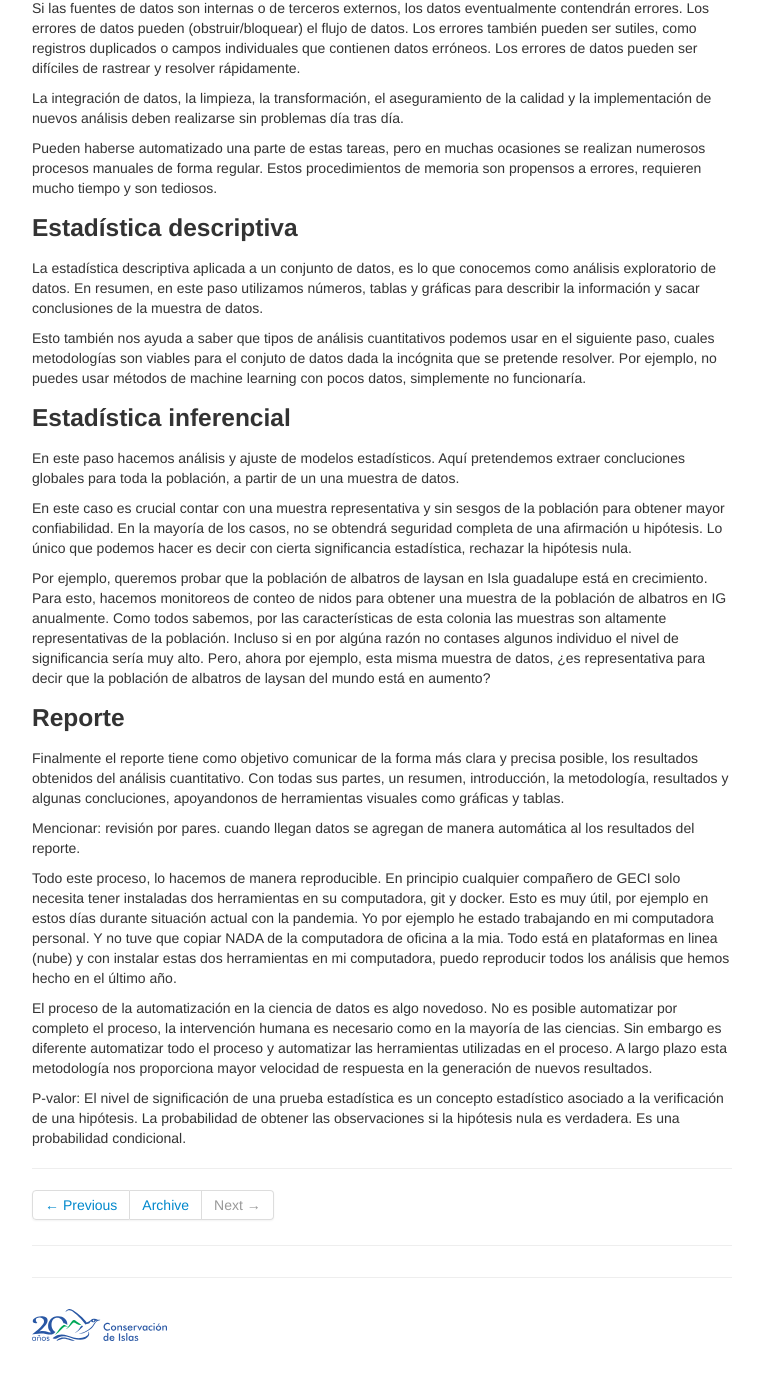
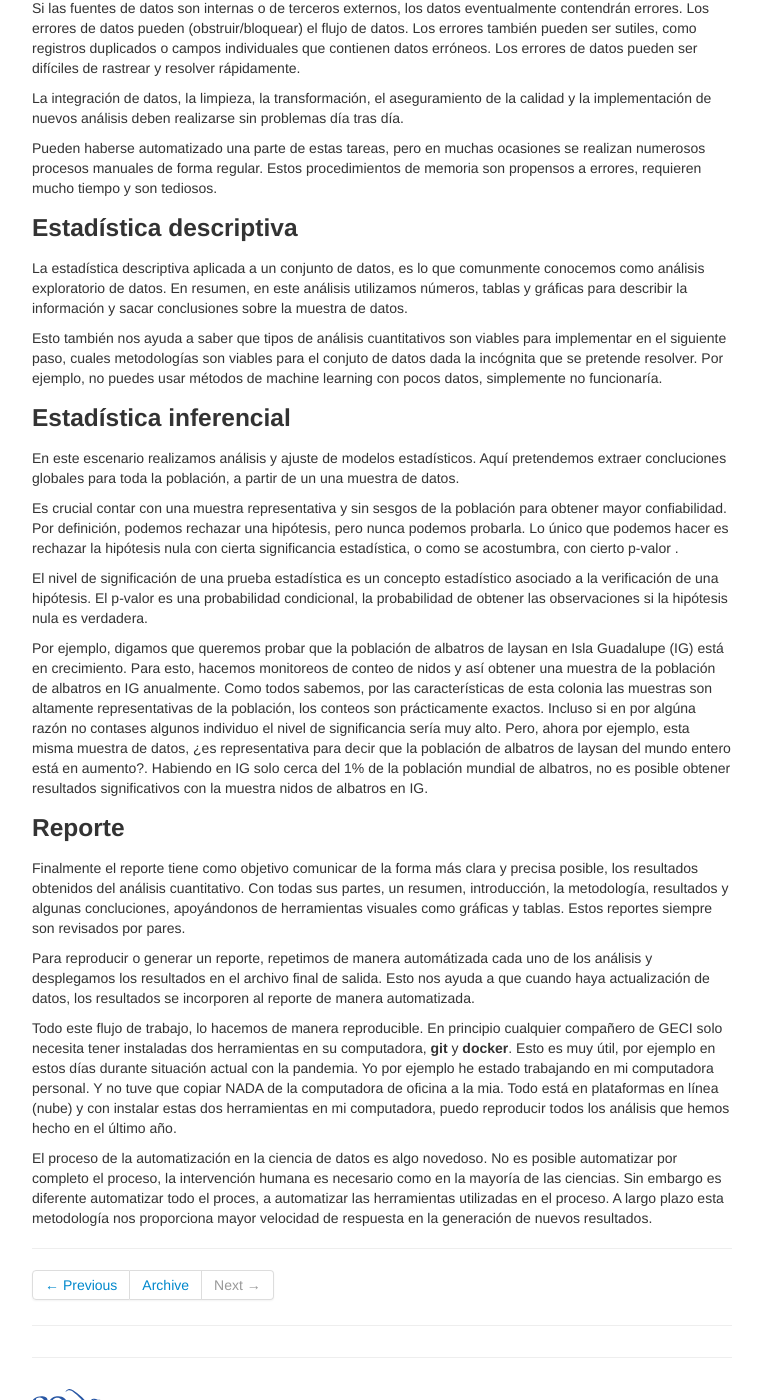
Before and after one commit to LizethMReyes/islasgeci.github.io, a Jekyll site: the page built from _posts/2020-06-12-flujo-trabajo.md, in a window 1280 px wide and 1400 px high, scrolled down 944 px. Shown: the whole window, without its empty margins (258-1021 px from the left). Built offline with Jekyll 4.4.1, drawn with Linux system fonts in a browser that asks for light colours; before the commit the page ends 2295 px from its top, so only the background shows below that.

Commit message:
agrega correcciones

```diff
--- a/_posts/2020-06-12-flujo-trabajo.md
+++ b/_posts/2020-06-12-flujo-trabajo.md
@@ -64,56 +64,59 @@ errores, requieren mucho tiempo y son tediosos.
 
 ### Estadística descriptiva
 
-La estadística descriptiva aplicada a un conjunto de datos, es lo que conocemos como análisis
-exploratorio de datos. En resumen, en este paso utilizamos números, tablas y gráficas para describir
-la información y sacar conclusiones de la muestra de datos.
+La estadística descriptiva aplicada a un conjunto de datos, es lo que comunmente conocemos como análisis
+exploratorio de datos. En resumen, en este análisis utilizamos números, tablas y gráficas para describir
+la información y sacar conclusiones sobre la muestra de datos.
 
-Esto también nos ayuda a saber que tipos de análisis cuantitativos podemos usar en el siguiente
+Esto también nos ayuda a saber que tipos de análisis cuantitativos son viables para implementar en el siguiente
 paso,  cuales metodologías son viables para el conjuto de datos dada la incógnita que se pretende
 resolver. Por ejemplo, no puedes usar métodos de machine learning con pocos datos, simplemente no
 funcionaría.
 
 ### Estadística inferencial
 
-En este paso hacemos análisis y ajuste de modelos estadísticos. Aquí pretendemos extraer
+En este escenario realizamos análisis y ajuste de modelos estadísticos. Aquí pretendemos extraer
 concluciones globales para toda la población, a partir de un una muestra de datos.
 
-En este caso es crucial contar con una muestra representativa y sin sesgos de la población para
-obtener mayor confiabilidad. En la mayoría de los casos, no se obtendrá seguridad completa de una
-afirmación u hipótesis. Lo único que podemos hacer es decir con cierta significancia estadística,
-rechazar la hipótesis nula.
+Es crucial contar con una muestra representativa y sin sesgos de la población para
+obtener mayor confiabilidad. Por definición, podemos rechazar una hipótesis, pero nunca
+podemos probarla. Lo único que podemos hacer es rechazar la hipótesis nula con cierta
+significancia estadística, o como se acostumbra, con cierto p-valor .
 
-Por ejemplo, queremos probar que la población de albatros de laysan en Isla guadalupe está en
-crecimiento. Para esto, hacemos monitoreos de conteo de nidos para obtener una muestra de la
+El nivel de significación de una prueba estadística es un concepto estadístico asociado a
+la verificación de una hipótesis. El p-valor es una probabilidad condicional, la probabilidad de obtener
+las observaciones si la hipótesis nula es verdadera.
+
+Por ejemplo, digamos que queremos probar que la población de albatros de laysan en Isla Guadalupe (IG) está en
+crecimiento. Para esto, hacemos monitoreos de conteo de nidos y así obtener una muestra de la
 población de albatros en IG anualmente. Como todos sabemos, por las características de esta colonia
-las muestras son altamente representativas de la población. Incluso si en por algúna razón no
-contases algunos individuo el nivel de significancia sería muy alto. Pero, ahora por ejemplo, esta
-misma muestra de datos, ¿es representativa para decir que la población de albatros de laysan del
-mundo está en aumento?
+las muestras son altamente representativas de la población, los conteos son prácticamente exactos.
+Incluso si en por algúna razón no contases algunos individuo el nivel de significancia
+sería muy alto. Pero, ahora por ejemplo, esta misma muestra de datos, ¿es representativa para
+decir que la población de albatros de laysan del mundo entero está en aumento?. Habiendo en IG solo cerca
+del 1% de la población mundial de albatros, no es posible obtener resultados significativos
+con la muestra nidos de albatros en IG.
 
 ### Reporte
 
 Finalmente el reporte tiene como objetivo comunicar de la forma más clara y precisa posible, los
 resultados obtenidos del análisis cuantitativo. Con todas sus partes, un resumen, introducción, la
-metodología, resultados y algunas concluciones, apoyandonos de herramientas visuales como gráficas y
-tablas.
+metodología, resultados y algunas concluciones, apoyándonos de herramientas visuales como gráficas y
+tablas. Estos reportes siempre son revisados por pares.
 
-Mencionar: revisión por pares. cuando llegan datos se agregan de manera automática al los resultados
-del reporte.
+Para reproducir o generar un reporte, repetimos de manera automátizada cada uno de los análisis y desplegamos
+los resultados en el archivo final de salida. Esto nos ayuda a que cuando haya actualización de datos,
+los resultados se incorporen al reporte de manera automatizada.
 
-Todo este proceso, lo hacemos de manera reproducible. En principio cualquier compañero de GECI solo
-necesita tener instaladas dos herramientas en su computadora, git y docker. Esto es muy útil, por
+Todo este flujo de trabajo, lo hacemos de manera reproducible. En principio cualquier compañero de GECI solo
+necesita tener instaladas dos herramientas en su computadora, __git__ y __docker__. Esto es muy útil, por
 ejemplo en estos días durante situación actual con la pandemia. Yo por ejemplo he estado trabajando
 en mi computadora personal. Y no tuve que copiar NADA de la computadora de oficina a la mia. Todo
-está en plataformas en linea (nube) y con instalar estas dos herramientas en mi computadora, puedo
+está en plataformas en línea (nube) y con instalar estas dos herramientas en mi computadora, puedo
 reproducir todos los análisis que hemos hecho en el último año.
 
 El proceso de la automatización en la ciencia de datos es algo novedoso. No es posible automatizar
 por completo el proceso, la intervención humana es necesario como en la mayoría de las ciencias. Sin
-embargo es diferente automatizar todo el proceso y automatizar las herramientas utilizadas en el
+embargo es diferente automatizar todo el proces, a automatizar las herramientas utilizadas en el
 proceso. A largo plazo esta metodología nos proporciona mayor velocidad de respuesta en la
 generación de nuevos resultados.
-
-P-valor: El nivel de significación de una prueba estadística es un concepto estadístico asociado a
-la verificación de una hipótesis. La probabilidad de obtener las observaciones si la hipótesis nula
-es verdadera. Es una probabilidad condicional.
```
